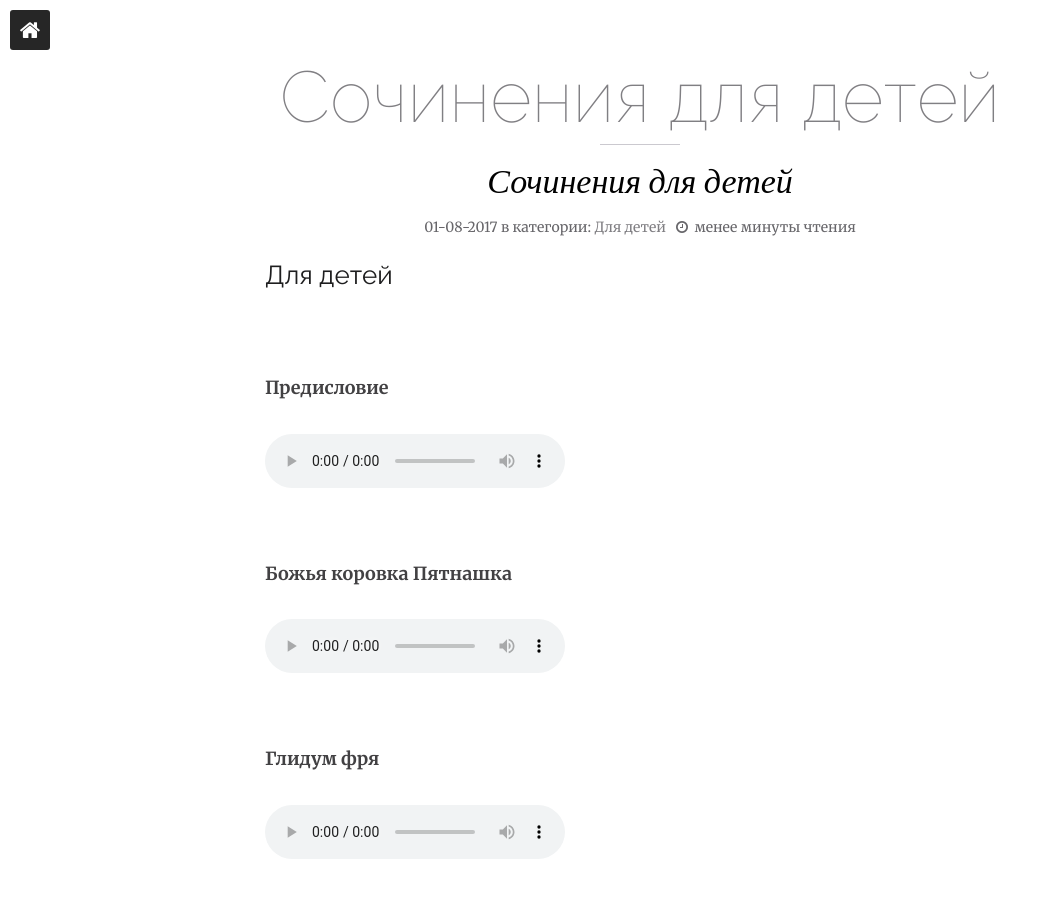
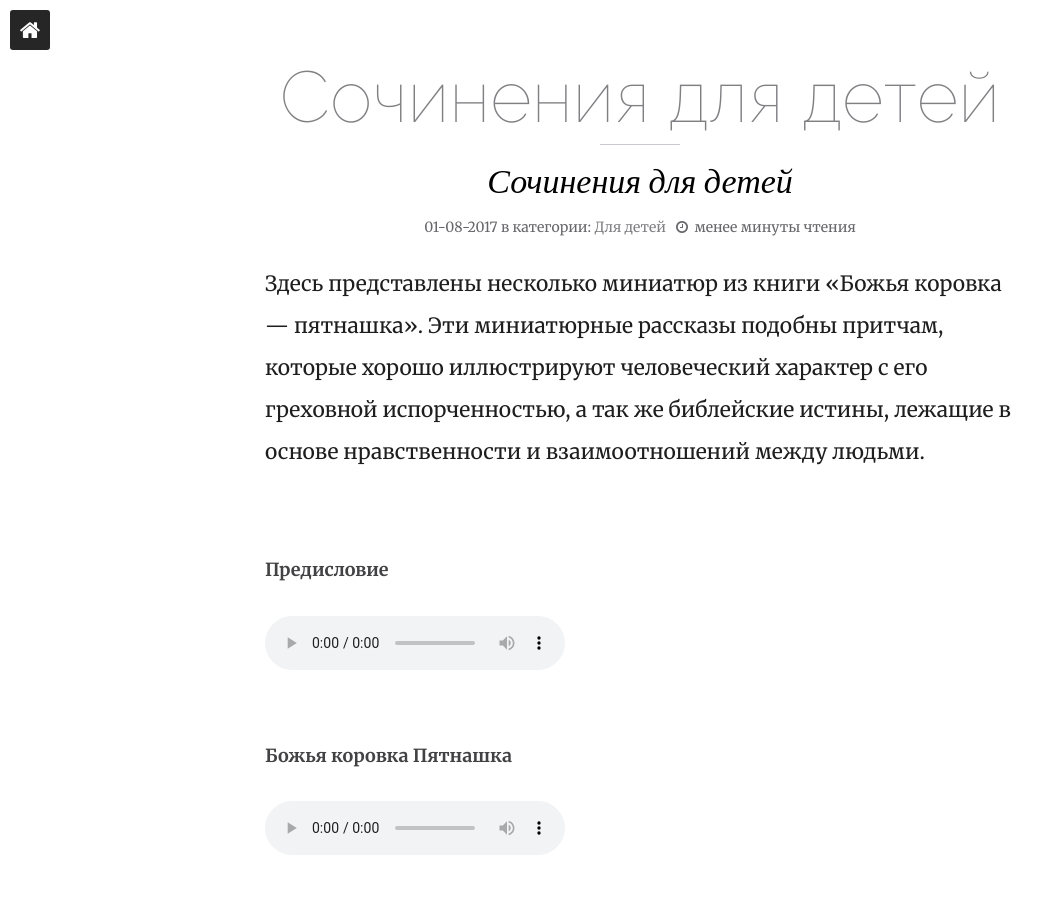
Before and after one commit to kupolua/audio-website, a Jekyll site: the page built from _posts/2017-08-01-childrens.md, in a window 1280 px wide and 900 px high, scrolled down 551 px. Shown: the whole window, without its empty margins (0-1063 px from the left). Built offline with Jekyll 4.4.1, drawn with Linux system fonts in a browser that asks for light colours.

Commit message:
Update 2017-08-01-childrens.md

```diff
--- a/_posts/2017-08-01-childrens.md
+++ b/_posts/2017-08-01-childrens.md
@@ -11,7 +11,8 @@ comments: false
 mathjax:
 ---
 
-## Для детей
+Здесь представлены несколько миниатюр из книги «Божья коровка — пятнашка». Эти миниатюрные рассказы подобны притчам, которые хорошо иллюстрируют человеческий характер с его греховной испорченностью, а так же библейские истины, лежащие в основе нравственности и взаимоотношений между людьми.
+
 <br/>
 <br/>
 **Предисловие**
```
